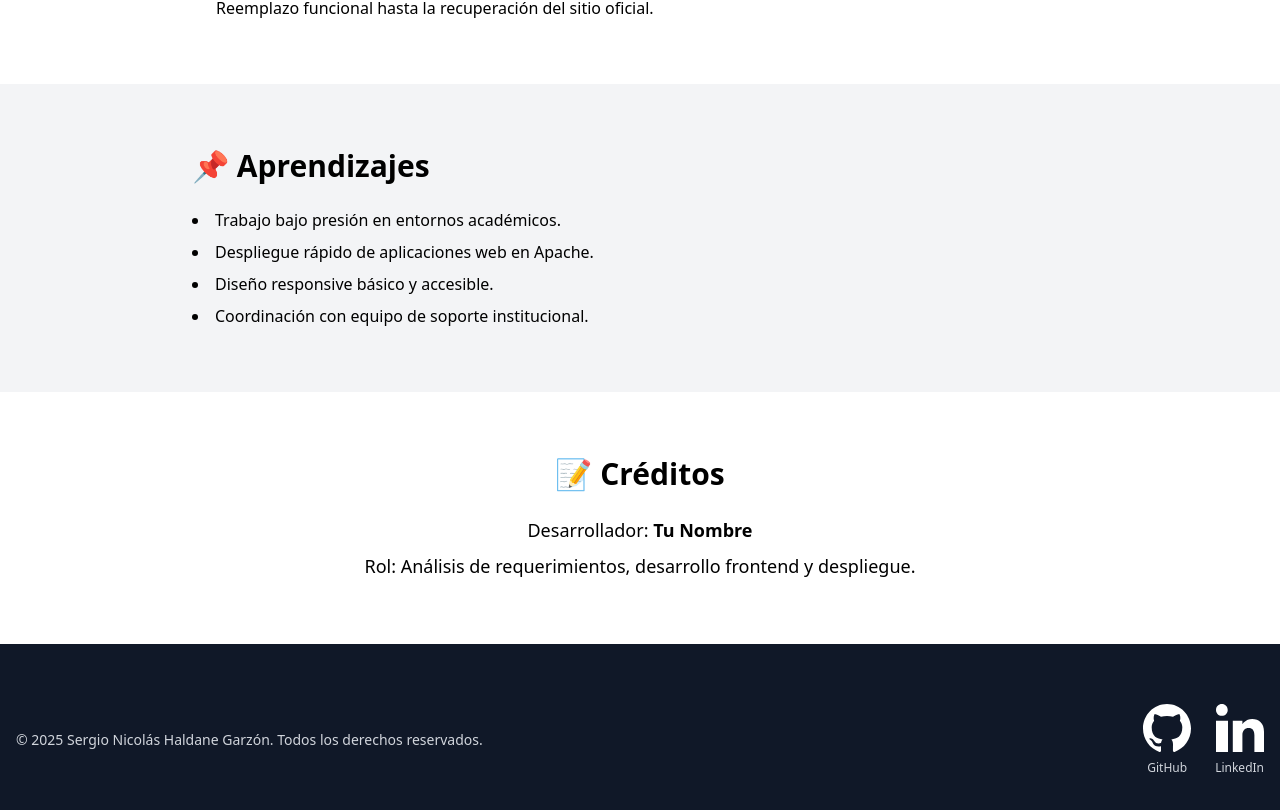
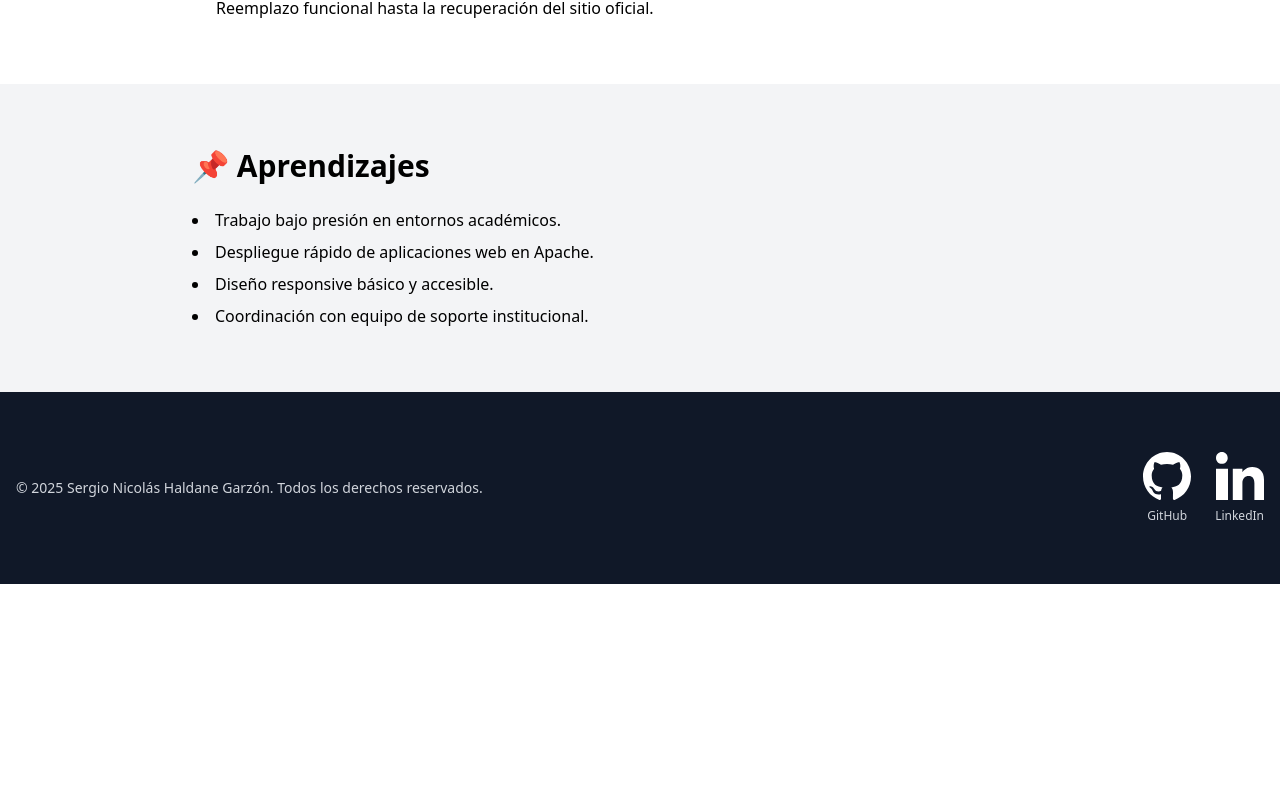
Before and after one commit to Niser01/Portafolio, a SvelteKit app: page /proyectos/pagina_web_facultad_de_ciencias in a window 1280 px wide. Shown: the part 2379-3189 px from the top of the page. After the commit the page ends 2963 px from the top, so only its background shows below. Built offline with nearby package versions, Linux system fonts and the light colour scheme.

Commit message:
Update +page.svelte

```diff
--- a/src/routes/proyectos/pagina_web_facultad_de_ciencias/+page.svelte
+++ b/src/routes/proyectos/pagina_web_facultad_de_ciencias/+page.svelte
@@ -72,10 +72,3 @@
     </ul>
   </div>
 </section>
-
-<!-- Créditos -->
-<section id="creditos" class="py-16 px-6 max-w-4xl mx-auto text-center">
-  <h2 class="text-3xl font-bold mb-6">📝 Créditos</h2>
-  <p class="text-lg">Desarrollador: <strong>Tu Nombre</strong></p>
-  <p class="text-lg mt-2">Rol: Análisis de requerimientos, desarrollo frontend y despliegue.</p>
-</section>
```
